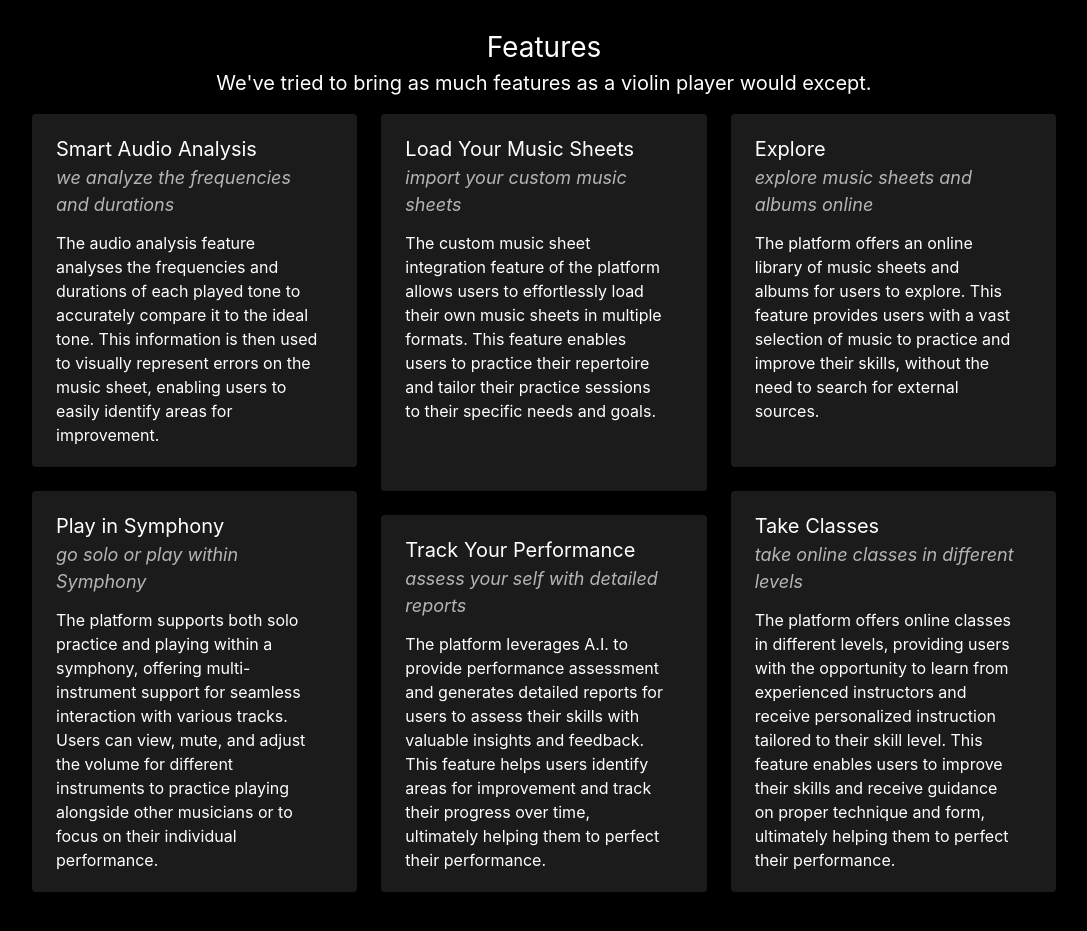
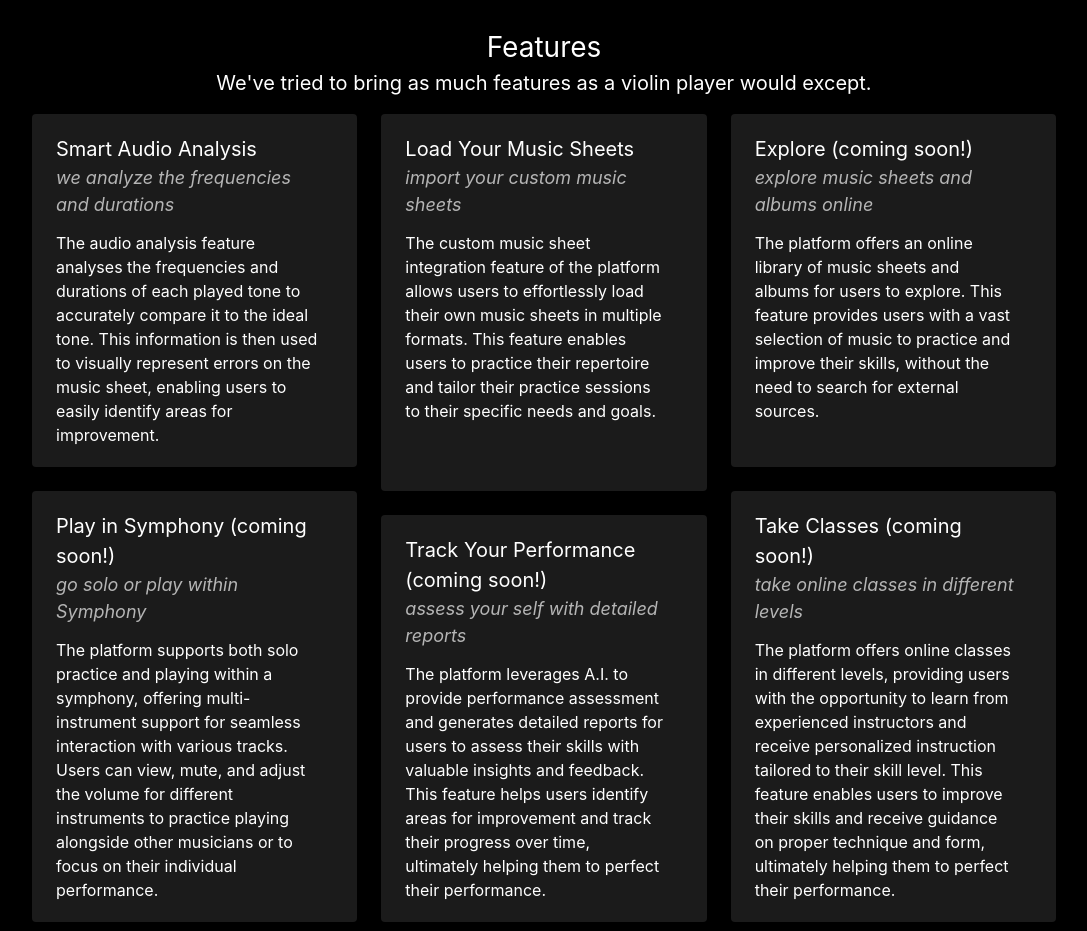
Before and after one commit to violex-app/app, a plain HTML site: page public/index.html in a window 1280 px wide. Shown: the part 1460-2391 px from the top of the page, without its empty margins (96-1183 px from the left). Drawn offline with nearby package versions, Linux system fonts and the light colour scheme.

Commit message:
edit: coming soon features

```diff
--- a/public/index.html
+++ b/public/index.html
@@ -116,7 +116,7 @@
                       <p class="white-content">The audio analysis feature analyses the frequencies and durations of each played tone to accurately compare it to the ideal tone. This information is then used to visually represent errors on the music sheet, enabling users to easily identify areas for improvement.</p>
                     </article>
                     <article class="tile is-child notification" style="background-color: #1b1b1b;">
-                      <p class="white-title">Play in Symphony </p>
+                      <p class="white-title">Play in Symphony (coming soon!)</p>
                       <p class="white-subtitle">go solo or play within Symphony</p>
                       <p class="white-content">The platform supports both solo practice and playing within a symphony, offering multi-instrument support for seamless interaction with various tracks. Users can view, mute, and adjust the volume for different instruments to practice playing alongside other musicians or to focus on their individual performance.</p>
                     </article>
@@ -134,7 +134,7 @@
                       <p class="white-content">The custom music sheet integration feature of the platform allows users to effortlessly load their own music sheets in multiple formats. This feature enables users to practice their repertoire and tailor their practice sessions to their specific needs and goals.</p>
                     </article>
                     <article class="tile is-child notification" style="background-color: #1b1b1b;">
-                      <p class="white-title">Track Your Performance</p>
+                      <p class="white-title">Track Your Performance (coming soon!)</p>
                       <p class="white-subtitle">assess your self with detailed reports</p>
                       <p class="white-content">The platform leverages A.I. to provide performance assessment and generates detailed reports for users to assess their skills with valuable insights and feedback. This feature helps users identify areas for improvement and track their progress over time, ultimately helping them to perfect their performance.</p>
                     </article>
@@ -146,12 +146,12 @@
                 <div class="tile">
                   <div class="tile is-parent is-vertical">
                     <article class="tile is-child notification" style="background-color: #1b1b1b;">
-                      <p class="white-title">Explore</p>
+                      <p class="white-title">Explore (coming soon!)</p>
                       <p class="white-subtitle">explore music sheets and albums online</p>
                       <p class="white-content">The platform offers an online library of music sheets and albums for users to explore. This feature provides users with a vast selection of music to practice and improve their skills, without the need to search for external sources.</p>
                     </article>
                     <article class="tile is-child notification" style="background-color: #1b1b1b;">
-                      <p class="white-title">Take Classes</p>
+                      <p class="white-title">Take Classes (coming soon!)</p>
                       <p class="white-subtitle">take online classes in different levels</p>
                       <p class="white-content">The platform offers online classes in different levels, providing users with the opportunity to learn from experienced instructors and receive personalized instruction tailored to their skill level. This feature enables users to improve their skills and receive guidance on proper technique and form, ultimately helping them to perfect their performance.</p>
                     </article>
```
